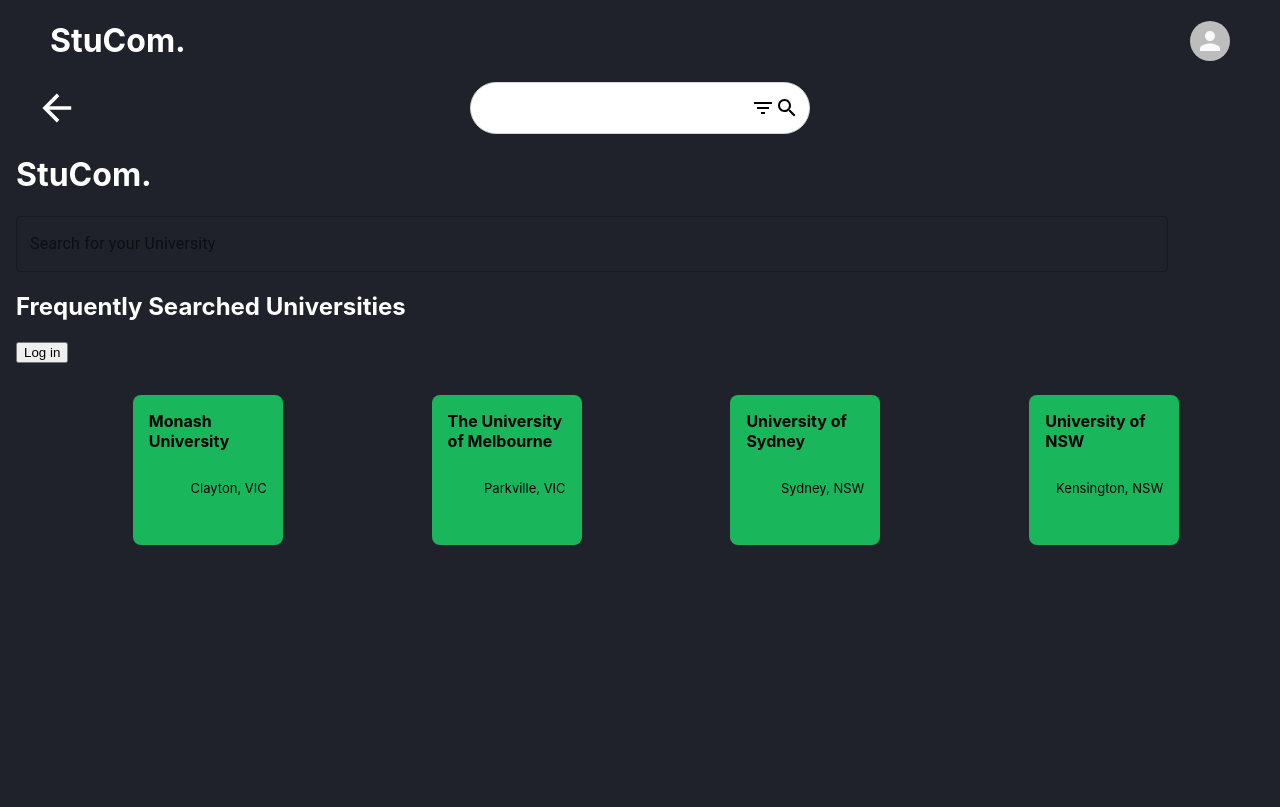
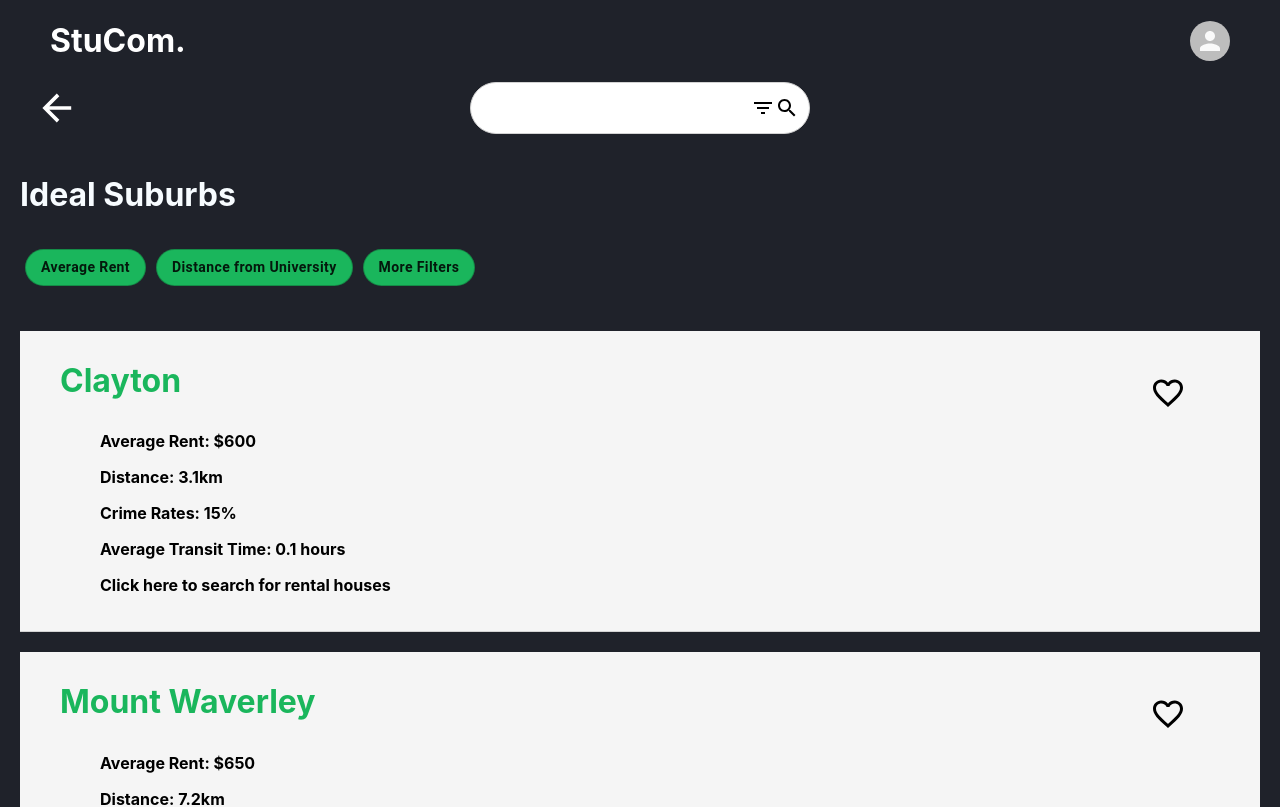
Before and after one commit to pptutn/cloned_fit31361_final_year_proj, a React (Create React App) app: page / in a window 1280 px wide. Shown: the top 807 px of the page. Built offline with nearby package versions, Linux system fonts and the light colour scheme.

Commit message:
static results page

```diff
--- /dev/null
+++ b/src/Components/Results/searchPage.css
@@ -0,0 +1,17 @@
+.searchPage__info {
+    padding: 20px;
+  }
+
+
+.searchPage__info > h1 {
+    margin-bottom: 30px;
+    color: #F7FCFF;
+}
+
+.searchPage__info > button {
+    border-radius: 30px;
+    text-transform: inherit;
+    margin: 5px;
+    background-color: #1AB65C;
+    font-weight: bold;
+  }
--- /dev/null
+++ b/src/Components/Results/searchPage.tsx
@@ -0,0 +1,53 @@
+import './searchPage.css';
+import SearchResults from "./searchResults";
+import { Button } from "@material-ui/core";
+
+function SearchPage(){
+    return (
+        <div className='searchPage'>
+            <div className = 'searchPage__info'>
+                <h1>Ideal Suburbs</h1>
+                <Button variant="outlined">Average Rent</Button>
+                <Button variant="outlined">Distance from University</Button>
+                <Button variant="outlined">More Filters</Button>
+            </div>
+            <SearchResults
+                suburb = "Clayton"
+                price = "$600"
+                distance = "3.1km"
+                crime = "15%"
+                time = "0.1 hours"
+            />
+            <SearchResults
+                suburb = "Mount Waverley"
+                price = "$650"
+                distance = "7.2km"
+                crime = "8%"
+                time = "0.5 hours"
+            />
+            <SearchResults
+                suburb = "Huntingdale"
+                price = "$460"
+                distance = "5.3km"
+                crime = "12%"
+                time = "0.4 hours"
+            />
+            <SearchResults
+                suburb = "Chadstone"
+                price = "$812"
+                distance = "4.3km"
+                crime = "23%"
+                time = "0.3 hours"
+            />
+            <SearchResults
+                suburb = "Clayton South"
+                price = "$760"
+                distance = "3.9km"
+                crime = "32%"
+                time = "0.2 hours"
+            />
+        </div>
+    )
+}
+
+export default SearchPage
--- /dev/null
+++ b/src/Components/Results/searchResults.css
@@ -0,0 +1,49 @@
+.searchResult {
+  display: flex;
+  position: relative;
+  margin: 20px;
+  padding: 20px;
+  border-bottom: 1px solid lightgray;
+  cursor: pointer;
+  background-color: #F5F5F5;
+}
+
+.searchResult:hover {
+  opacity: 0.8;
+}
+
+.searchResult__info {
+  display: flex;
+  flex-direction: column;
+  justify-content: space-between;
+  padding-left: 20px;
+}
+
+.searchResult__heart {
+  position: absolute;
+  top: 50px;
+  right: 80px;
+  transform: scale(1.5);
+}
+
+.searchResult__infoTop {
+  width: 40vw;
+  color: #1AB65C;
+}
+
+.searchResult__infoTop > h1 {
+  margin-top: 10px;
+  font-weight: bold;
+}
+
+.searchResult__infoBottom > p{
+  text-indent: 40px;
+  margin-top: 10px;
+  font-weight: bold;
+
+}
+
+/* .searchResult__infoBottom {
+  display: flex;
+  justify-content: space-between;
+} */
--- /dev/null
+++ b/src/Components/Results/searchResults.tsx
@@ -0,0 +1,33 @@
+import "./searchResults.css";
+import FavoriteBorderIcon  from "@material-ui/icons/FavoriteBorder";
+
+function searchResults({
+  suburb,
+  price,
+  distance,
+  crime,
+  time
+}: any) {
+  return (
+    <div className = 'searchResult'>
+      <FavoriteBorderIcon className="searchResult__heart" />
+
+      <div className = 'resultsPageInfo'>
+        <div className='searchResult__info'>
+          <div className="searchResult__infoTop">
+              <h1>{suburb}</h1>
+          </div>
+          <div className='searchResult__infoBottom'>
+            <p>Average Rent: {price}</p>
+            <p>Distance: {distance}</p>
+            <p>Crime Rates: {crime}</p>
+            <p>Average Transit Time: {time}</p>
+            <p>Click here to search for rental houses</p>
+          </div>
+        </div>
+      </div>
+    </div>
+  )
+}
+
+export default searchResults;
--- a/src/index.tsx
+++ b/src/index.tsx
@@ -7,6 +7,8 @@
 import SearchBar from "./Components/Headers/SearchBar";
 import LoginPage from "./Components/LoginPage";
 import SignupPage from "./Components/SignupPage";
+import SearchPage from  "./Components/Results/searchPage";
+import SearchResults from  "./Components/Results/searchResults";
 
 
 const rootElement = document.getElementById("root");
@@ -17,7 +19,7 @@
   <div>
     <Banner />
     <SearchBar />
-    <HomePage />
+    <SearchPage />
 
     {/* for testing purposes */}
     {/* <LoginPage />
```
Also changed, not shown: src/Components/searchResults.css (deleted, +0 -74 lines), src/Components/searchResults.tsx (deleted, +0 -42 lines).
